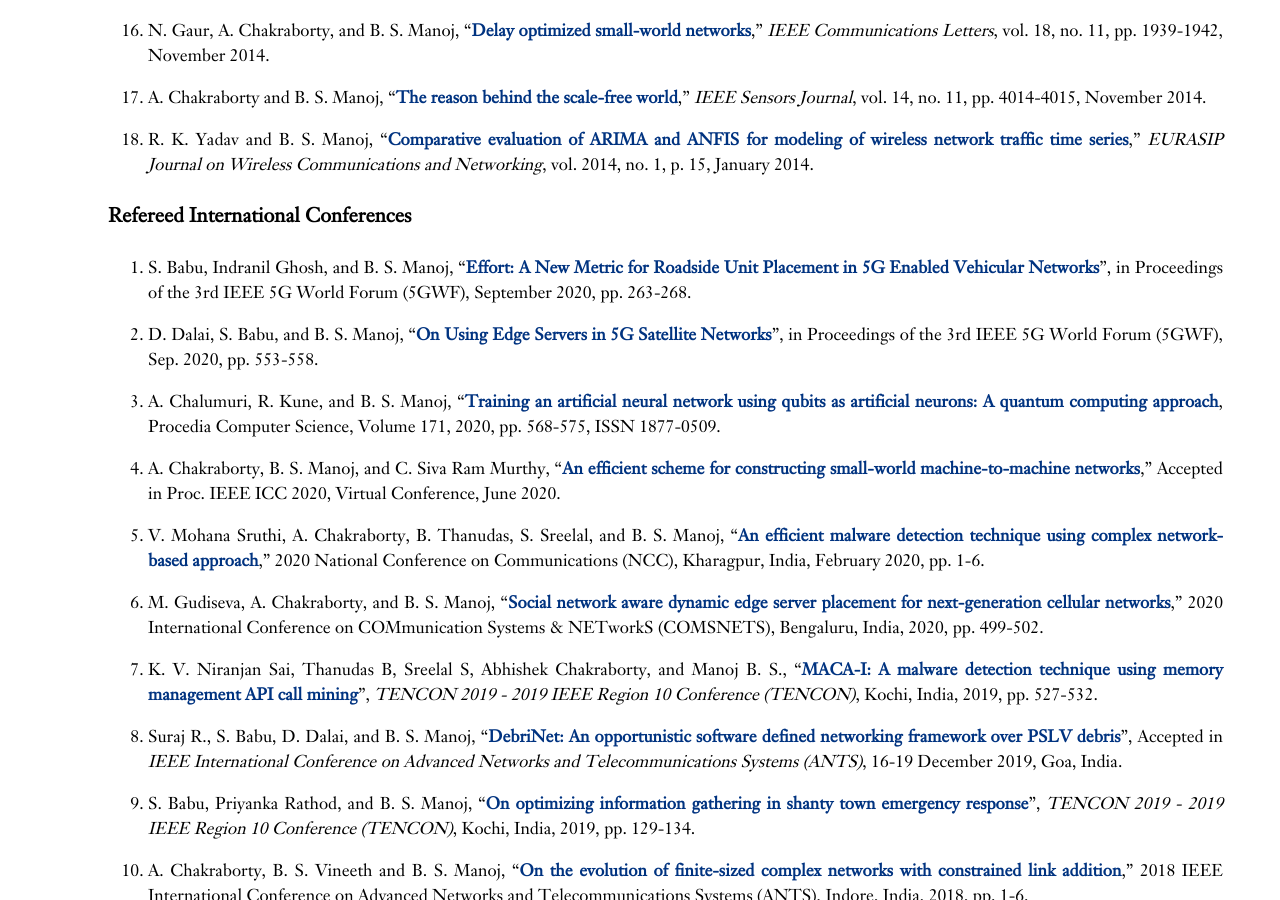
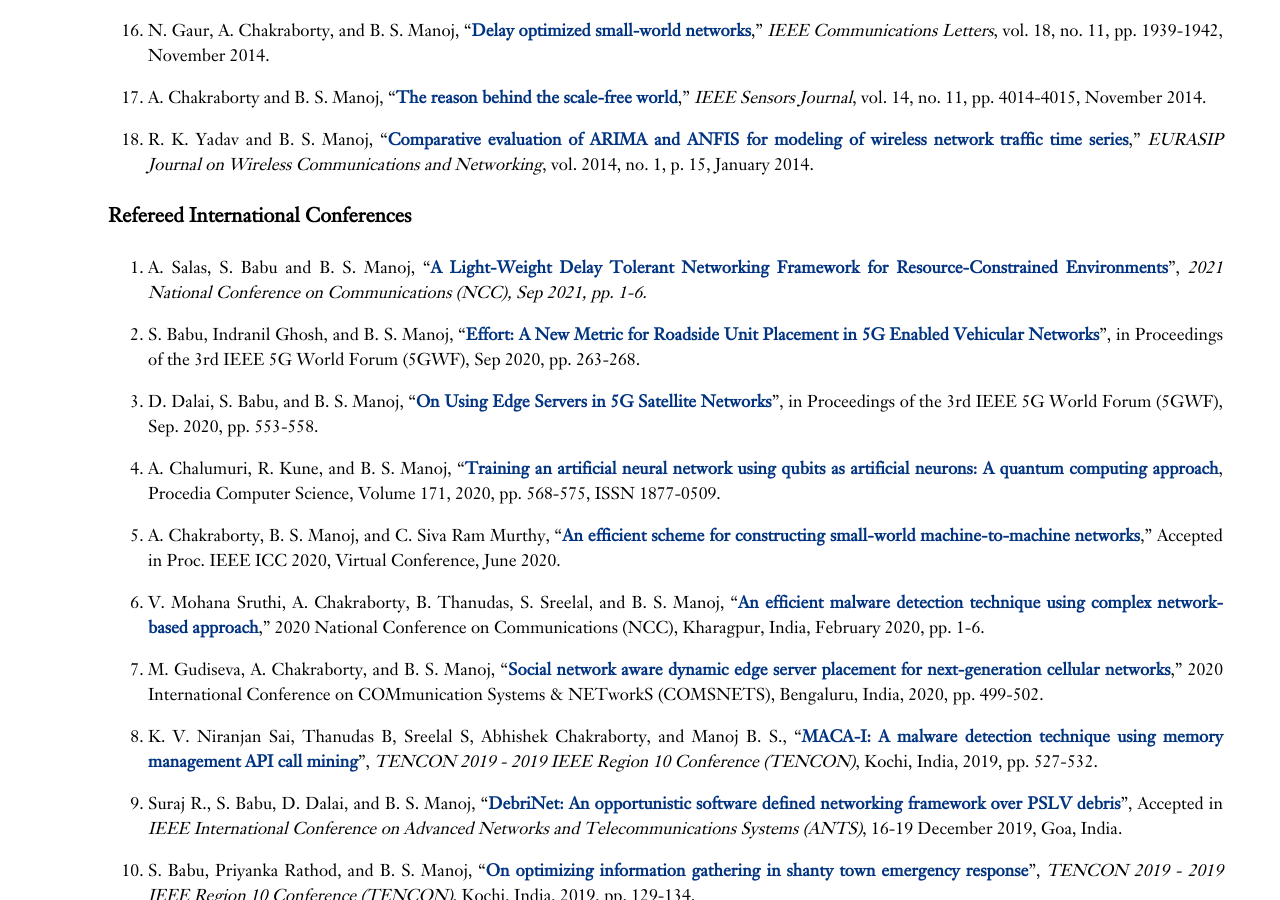
Before and after one commit to iist-sysnet/iist-sysnet.github.io, a Jekyll site: the page built from publications.md, in a window 1280 px wide and 900 px high, scrolled down 1759 px. Built offline with Jekyll 4.4.1, drawn with Linux system fonts in a browser that asks for light colours.

Commit message:
Update publications.md

```diff
--- a/publications.md
+++ b/publications.md
@@ -92,7 +92,9 @@
 
 #### Refereed International Conferences
 
-36. S. Babu, Indranil Ghosh, and B. S. Manoj, "[**Effort: A New Metric for Roadside Unit Placement in 5G Enabled Vehicular Networks**](https://doi.org/10.1109/5GWF49715.2020.9221228){:target="_blank"}", in Proceedings of the 3rd IEEE 5G World Forum (5GWF), September 2020, pp. 263-268.
+37. A. Salas, S. Babu and B. S. Manoj, "[**A Light-Weight Delay Tolerant Networking Framework for Resource-Constrained Environments**](https://doi.org/10.1109/NCC52529.2021.9530075){:target="_blank"}", _2021 National Conference on Communications (NCC), Sep 2021, pp. 1-6._
+
+36. S. Babu, Indranil Ghosh, and B. S. Manoj, "[**Effort: A New Metric for Roadside Unit Placement in 5G Enabled Vehicular Networks**](https://doi.org/10.1109/5GWF49715.2020.9221228){:target="_blank"}", in Proceedings of the 3rd IEEE 5G World Forum (5GWF), Sep 2020, pp. 263-268.
 
 35. D. Dalai, S. Babu, and B. S. Manoj, "[**On Using Edge Servers in 5G Satellite Networks**](https://doi.org/10.1109/5GWF49715.2020.9221366){:target="_blank"}", in Proceedings of the 3rd IEEE 5G World Forum (5GWF), Sep. 2020, pp. 553-558.
 
```
